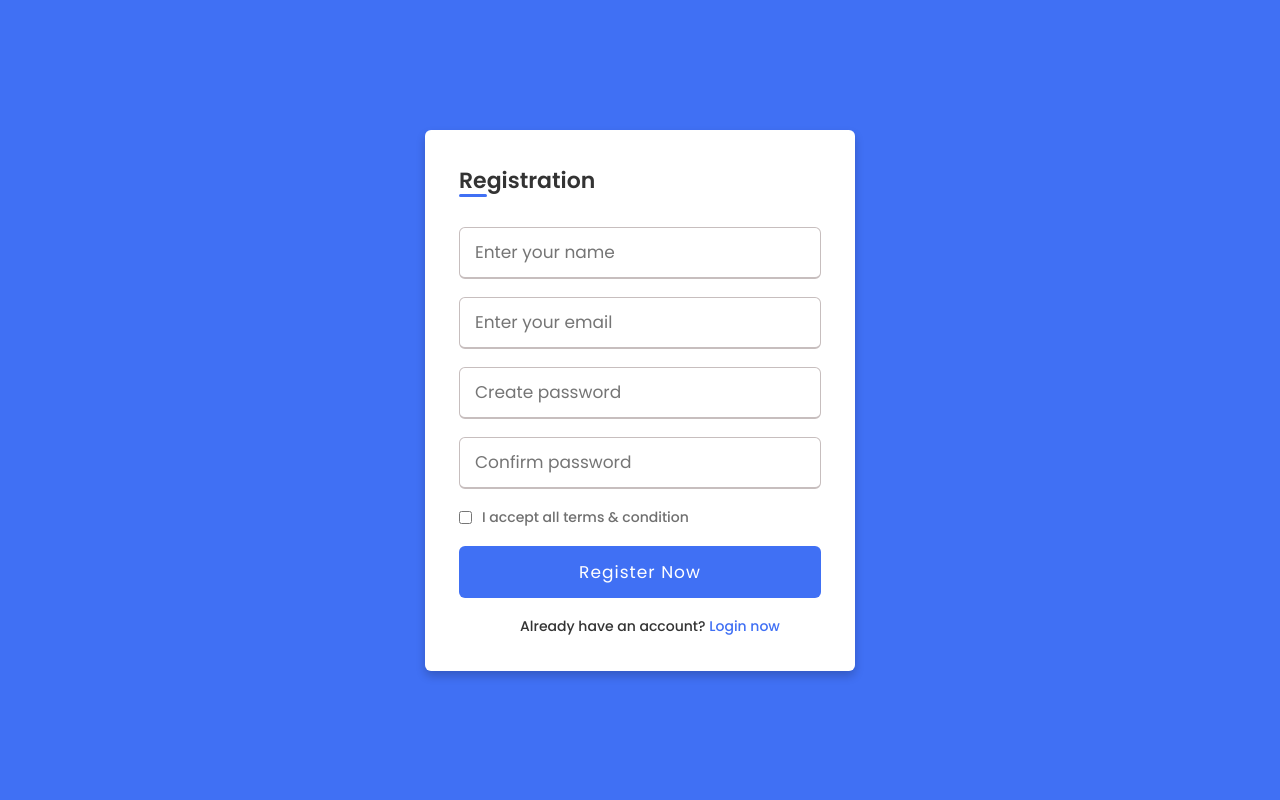
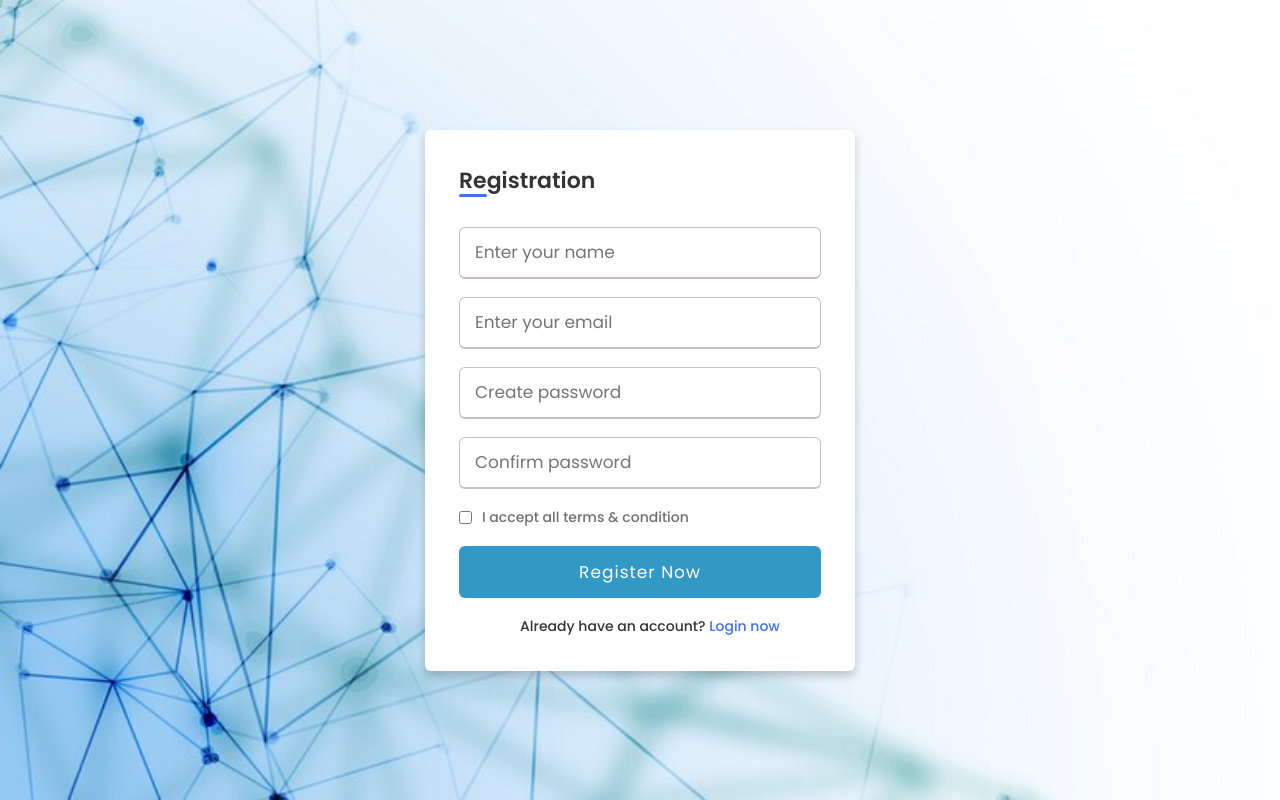
Before and after one commit to parichabd/Simple-Login-Form, a plain HTML site: page index.html in a window 1280 px wide. Drawn offline with Linux system fonts and the light colour scheme.

Commit message:
image added

```diff
--- a/style.css
+++ b/style.css
@@ -6,11 +6,13 @@
   font-family: 'Poppins', sans-serif;
 }
 body{
-  min-height: 100vh;
+  height: 100vh;
   display: flex;
   align-items: center;
   justify-content: center;
-  background: #4070f4;
+  background: url(./image/network-mesh-wire-digital-technology-background_1017-27428.jpg);
+  background-size: cover;
+
 }
 .wrapper{
   position: relative;
@@ -75,7 +77,7 @@ form h3{
   color: #fff;
   letter-spacing: 1px;
   border: none;
-  background: #4070f4;
+  background: #3298c4;
   cursor: pointer;
 }
 .input-box.button input:hover{
```
